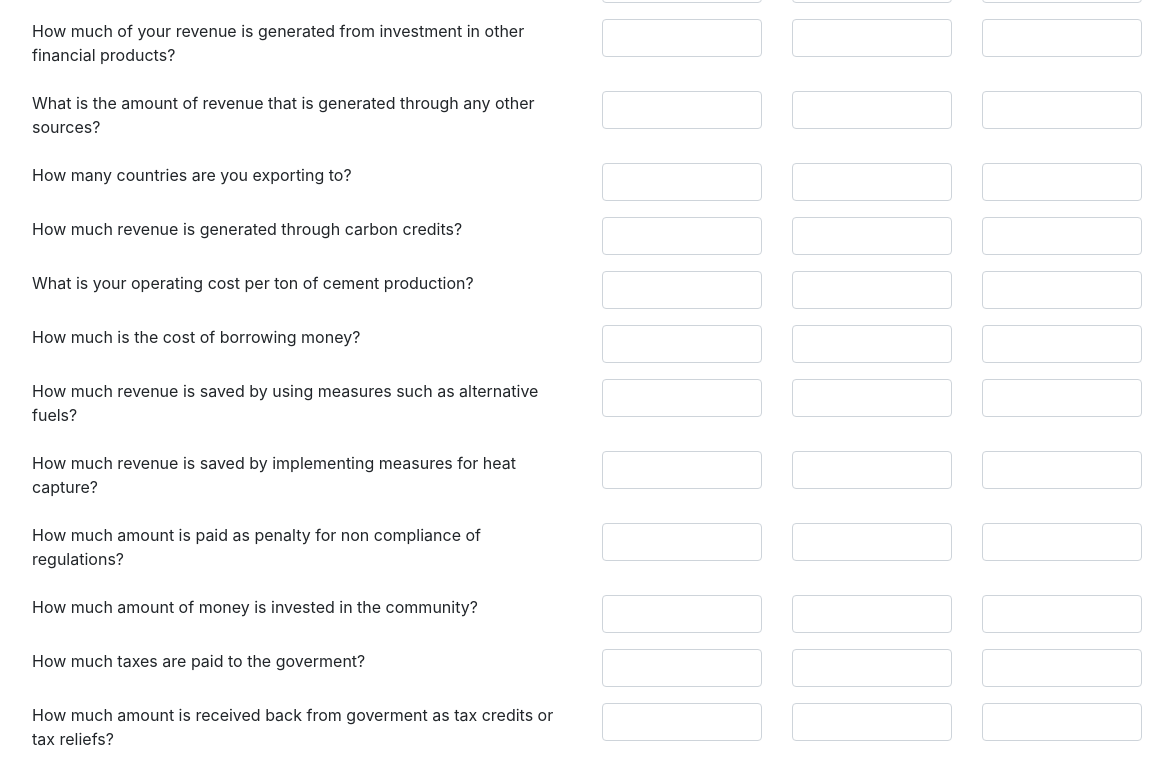
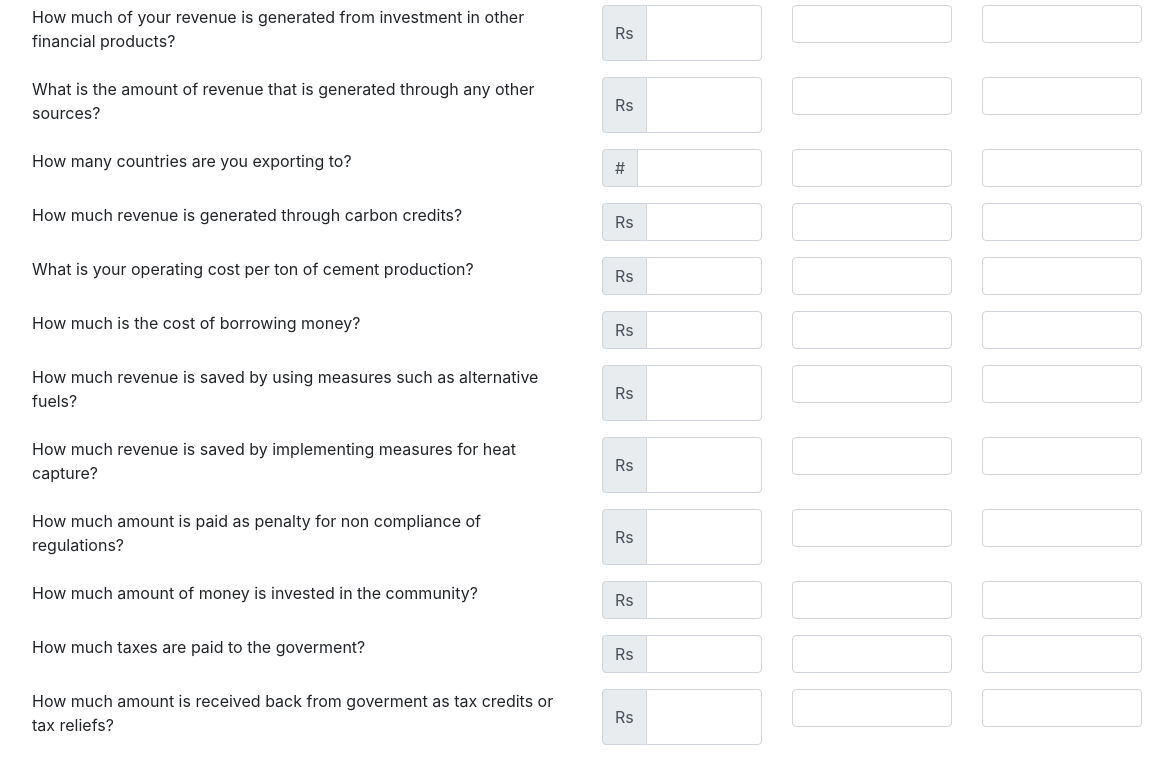
Before and after one commit to sharifahmad2061/asadApp, an Electron app: page economicInd.html in a window 1400 px wide. Shown: the part 245-1020 px from the top of the page, without its empty margins (113-1286 px from the left). Drawn offline with Linux system fonts and the light colour scheme.

Commit message:
completes the frondend for economic indicators

```diff
--- a/economicInd.html
+++ b/economicInd.html
@@ -11,7 +11,7 @@
 
 <body>
     <main class="container">
-        <h1 class="text-center">Economic Indicators</h1>
+        <h3 class="text-center">Economic Indicators</h3>
         <form action="">
             <div class="form-group row">
                 <label for="" class="col-sm-2">Benchmark Year</label>
@@ -29,7 +29,10 @@
         <form action="">
             <div class="form-group row">
                 <label for="" class="col-sm-6">How much revenue is generated from sale of product?</label>
-                <div class="col-sm-2">
+                <div class="col-sm-2 input-group">
+                    <div class="input-group-prepend">
+                        <div class="input-group-text">Rs</div>
+                    </div>
                     <input type="text" class="form-control">
                 </div>
                 <div class="col-sm-2">
@@ -41,7 +44,10 @@
             </div>
             <div class="form-group row">
                 <label for="" class="col-sm-6">what is your market share?</label>
-                <div class="col-sm-2">
+                <div class="col-sm-2 input-group">
+                    <div class="input-group-prepend">
+                        <div class="input-group-text">%</div>
+                    </div>
                     <input type="text" class="form-control">
                 </div>
                 <div class="col-sm-2">
@@ -53,7 +59,10 @@
             </div>
             <div class="form-group row">
                 <label for="" class="col-sm-6">How much of your revenue is generated from investment in other financial products?</label>
-                <div class="col-sm-2">
+                <div class="col-sm-2 input-group">
+                    <div class="input-group-prepend">
+                        <div class="input-group-text">Rs</div>
+                    </div>
                     <input type="text" class="form-control">
                 </div>
                 <div class="col-sm-2">
@@ -65,7 +74,10 @@
             </div>
             <div class="form-group row">
                 <label for="" class="col-sm-6">What is the amount of revenue that is generated through any other sources?</label>
-                <div class="col-sm-2">
+                <div class="col-sm-2 input-group">
+                    <div class="input-group-prepend">
+                        <div class="input-group-text">Rs</div>
+                    </div>
                     <input type="text" class="form-control">
                 </div>
                 <div class="col-sm-2">
@@ -77,7 +89,10 @@
             </div>
             <div class="form-group row">
                 <label for="" class="col-sm-6">How many countries are you exporting to?</label>
-                <div class="col-sm-2">
+                <div class="col-sm-2 input-group">
+                    <div class="input-group-prepend">
+                        <div class="input-group-text">#</div>
+                    </div>
                     <input type="text" class="form-control">
                 </div>
                 <div class="col-sm-2">
@@ -89,7 +104,10 @@
             </div>
             <div class="form-group row">
                 <label for="" class="col-sm-6">How much revenue is generated through carbon credits?</label>
-                <div class="col-sm-2">
+                <div class="col-sm-2 input-group">
+                    <div class="input-group-prepend">
+                        <div class="input-group-text">Rs</div>
+                    </div>
                     <input type="text" class="form-control">
                 </div>
                 <div class="col-sm-2">
@@ -101,7 +119,10 @@
             </div>
             <div class="form-group row">
                 <label for="" class="col-sm-6">What is your operating cost per ton of cement production?</label>
-                <div class="col-sm-2">
+                <div class="col-sm-2 input-group">
+                    <div class="input-group-prepend">
+                        <div class="input-group-text">Rs</div>
+                    </div>
                     <input type="text" class="form-control">
                 </div>
                 <div class="col-sm-2">
@@ -113,7 +134,10 @@
             </div>
             <div class="form-group row">
                 <label for="" class="col-sm-6">How much is the cost of borrowing money?</label>
-                <div class="col-sm-2">
+                <div class="col-sm-2 input-group">
+                    <div class="input-group-prepend">
+                        <div class="input-group-text">Rs</div>
+                    </div>
                     <input type="text" class="form-control">
                 </div>
                 <div class="col-sm-2">
@@ -125,7 +149,10 @@
             </div>
             <div class="form-group row">
                 <label for="" class="col-sm-6">How much revenue is saved by using measures such as alternative fuels?</label>
-                <div class="col-sm-2">
+                <div class="col-sm-2 input-group">
+                    <div class="input-group-prepend">
+                        <div class="input-group-text">Rs</div>
+                    </div>
                     <input type="text" class="form-control">
                 </div>
                 <div class="col-sm-2">
@@ -137,7 +164,10 @@
             </div>
             <div class="form-group row">
                 <label for="" class="col-sm-6">How much revenue is saved by implementing measures for heat capture?</label>
-                <div class="col-sm-2">
+                <div class="col-sm-2 input-group">
+                    <div class="input-group-prepend">
+                        <div class="input-group-text">Rs</div>
+                    </div>
                     <input type="text" class="form-control">
                 </div>
                 <div class="col-sm-2">
@@ -149,7 +179,10 @@
             </div>
             <div class="form-group row">
                 <label for="" class="col-sm-6">How much amount is paid as penalty for non compliance of regulations?</label>
-                <div class="col-sm-2">
+                <div class="col-sm-2 input-group">
+                    <div class="input-group-prepend">
+                        <div class="input-group-text">Rs</div>
+                    </div>
                     <input type="text" class="form-control">
                 </div>
                 <div class="col-sm-2">
@@ -161,7 +194,10 @@
             </div>
             <div class="form-group row">
                 <label for="" class="col-sm-6">How much amount of money is invested in the community?</label>
-                <div class="col-sm-2">
+                <div class="col-sm-2 input-group">
+                    <div class="input-group-prepend">
+                        <div class="input-group-text">Rs</div>
+                    </div>
                     <input type="text" class="form-control">
                 </div>
                 <div class="col-sm-2">
@@ -173,7 +209,10 @@
             </div>
             <div class="form-group row">
                 <label for="" class="col-sm-6">How much taxes are paid to the goverment?</label>
-                <div class="col-sm-2">
+                <div class="col-sm-2 input-group">
+                    <div class="input-group-prepend">
+                        <div class="input-group-text">Rs</div>
+                    </div>
                     <input type="text" class="form-control">
                 </div>
                 <div class="col-sm-2">
@@ -185,7 +224,10 @@
             </div>
             <div class="form-group row">
                 <label for="" class="col-sm-6">How much amount is received back from goverment as tax credits or tax reliefs?</label>
-                <div class="col-sm-2">
+                <div class="col-sm-2 input-group">
+                    <div class="input-group-prepend">
+                        <div class="input-group-text">Rs</div>
+                    </div>
                     <input type="text" class="form-control">
                 </div>
                 <div class="col-sm-2">
```
